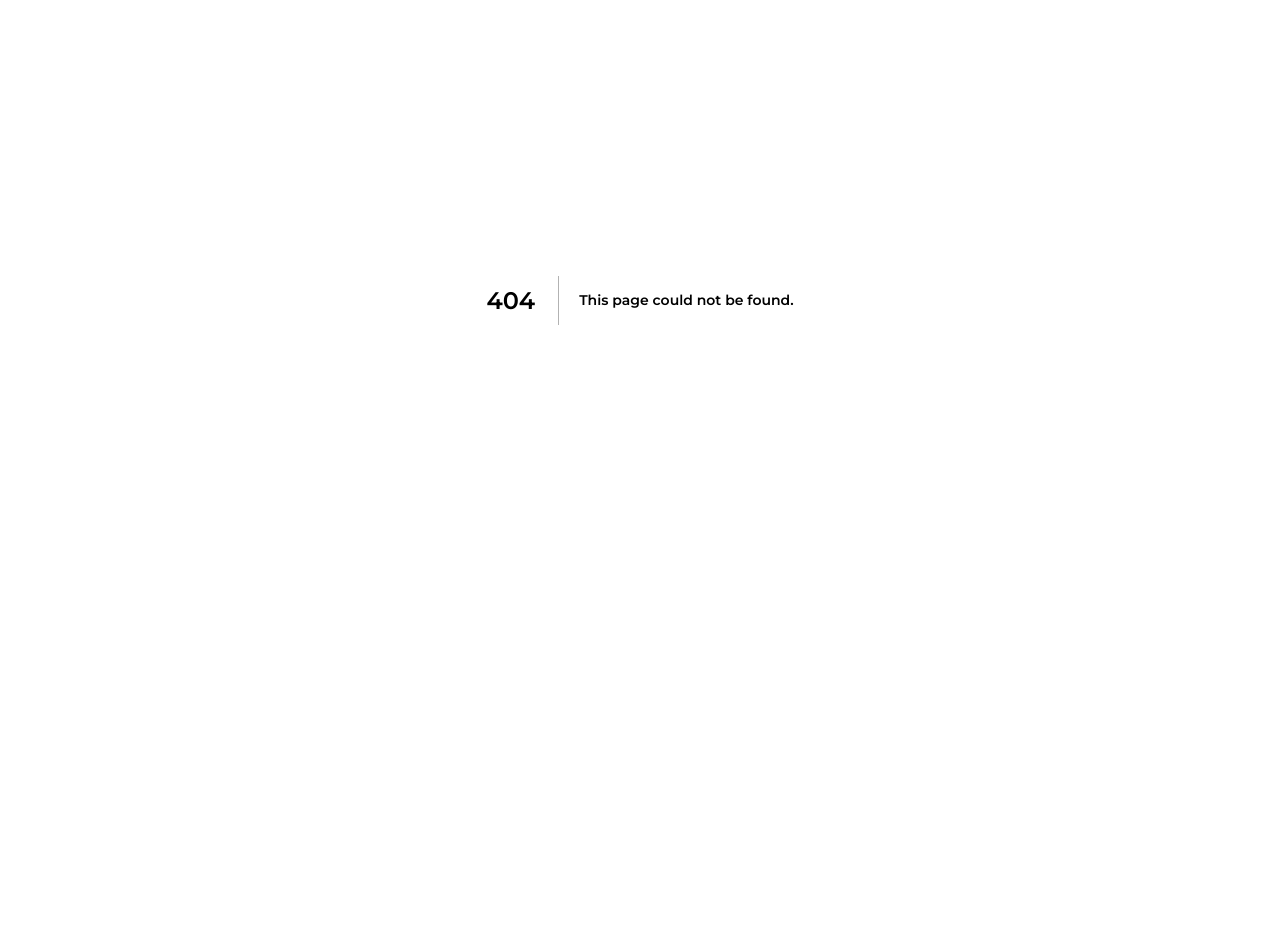
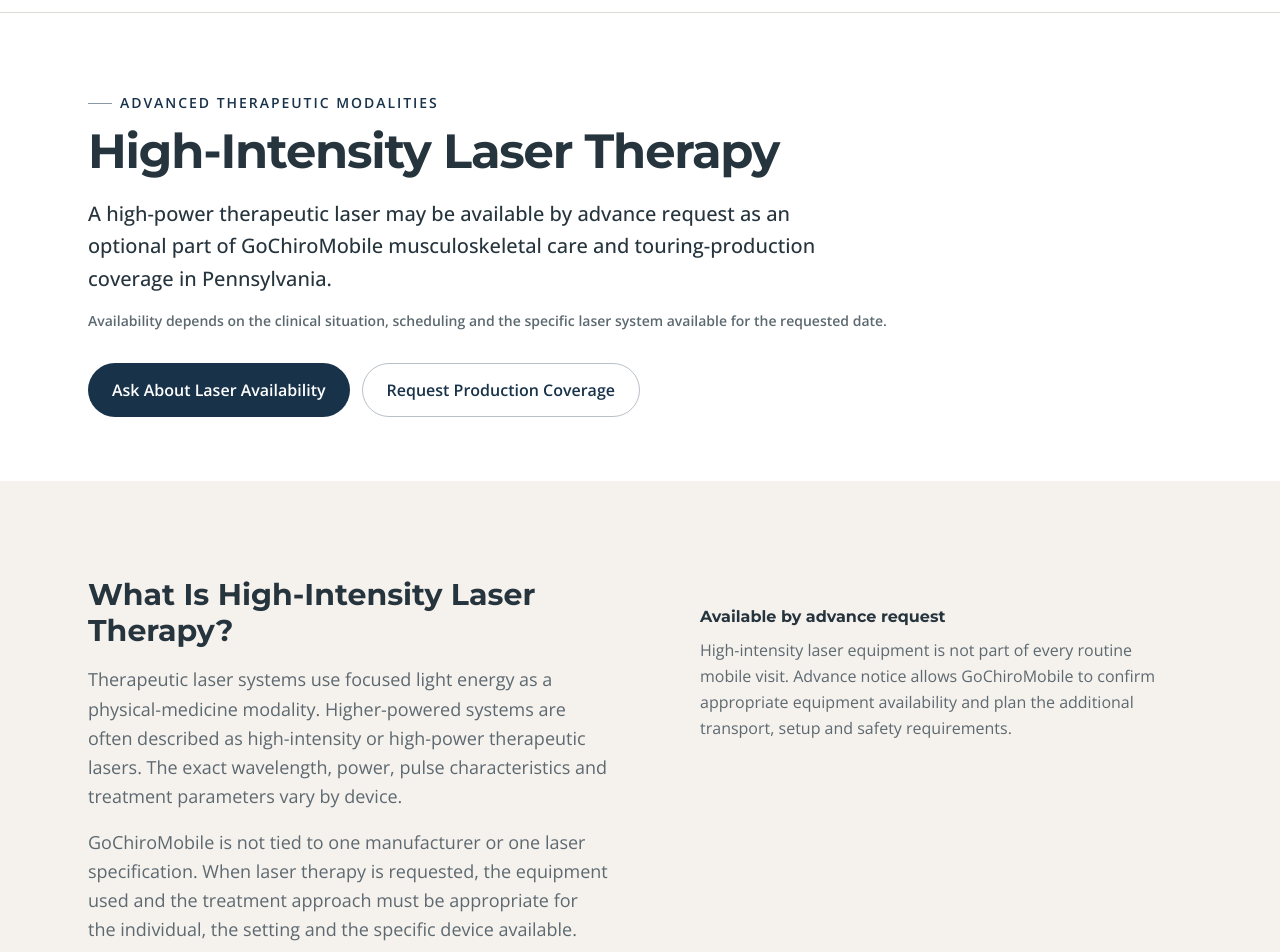
Before and after one commit to mybackcracker/gochiro-platform, a Next.js app: page /high-intensity-laser-therapy in a window 1280 px wide. Before the commit this address had no page. Shown: the part 100-1052 px from the top of the page. Before the commit the page ends 800 px from the top, so only its background shows below. Built offline with nearby package versions, Linux system fonts and the light colour scheme.

Commit message:
Add high-intensity laser therapy page

```diff
--- /dev/null
+++ b/app/(marketing)/high-intensity-laser-therapy/page.tsx
@@ -0,0 +1,160 @@
+import type { Metadata } from "next";
+import {
+  Section,
+  Container,
+  PageHeader,
+  CTAButton,
+  H2,
+  P,
+  Callout,
+  TagList,
+} from "@/components/ui";
+import { BUSINESS_PHONE } from "@/lib/gochiro";
+
+export const metadata: Metadata = {
+  title: "High-Intensity Laser Therapy | Mobile Care | GoChiroMobile",
+  description:
+    "High-intensity therapeutic laser may be available by advance request as part of mobile musculoskeletal care and touring-production coverage in Pennsylvania.",
+};
+
+const COMMON_GOALS = [
+  "Temporary relief of minor muscle pain and stiffness",
+  "Temporary relief of minor joint pain and stiffness",
+  "Muscle relaxation",
+  "Temporary increase in local circulation",
+  "An additional option within a musculoskeletal care plan",
+];
+
+export default function HighIntensityLaserTherapyPage() {
+  return (
+    <div>
+      <Section tone="white" className="pt-14 pb-12 sm:pt-20 sm:pb-16">
+        <Container>
+          <PageHeader
+            eyebrow="Advanced Therapeutic Modalities"
+            title="High-Intensity Laser Therapy"
+            lede="A high-power therapeutic laser may be available by advance request as an optional part of GoChiroMobile musculoskeletal care and touring-production coverage in Pennsylvania."
+          />
+          <p className="mt-4 text-sm font-semibold text-muted">
+            Availability depends on the clinical situation, scheduling and the specific laser system available for the requested date.
+          </p>
+          <div className="mt-8 flex flex-wrap gap-3">
+            <CTAButton href={`tel:${BUSINESS_PHONE}`}>Ask About Laser Availability</CTAButton>
+            <CTAButton href="/touring-production-care/request" variant="secondary">Request Production Coverage</CTAButton>
+          </div>
+        </Container>
+      </Section>
+
+      <Section tone="cream">
+        <Container>
+          <div className="grid gap-10 lg:grid-cols-2 lg:gap-16">
+            <div>
+              <H2>What Is High-Intensity Laser Therapy?</H2>
+              <P>
+                Therapeutic laser systems use focused light energy as a physical-medicine modality. Higher-powered systems are often described as high-intensity or high-power therapeutic lasers. The exact wavelength, power, pulse characteristics and treatment parameters vary by device.
+              </P>
+              <P>
+                GoChiroMobile is not tied to one manufacturer or one laser specification. When laser therapy is requested, the equipment used and the treatment approach must be appropriate for the individual, the setting and the specific device available.
+              </P>
+            </div>
+            <Callout title="Available by advance request">
+              <p className="text-base leading-relaxed text-muted">
+                High-intensity laser equipment is not part of every routine mobile visit. Advance notice allows GoChiroMobile to confirm appropriate equipment availability and plan the additional transport, setup and safety requirements.
+              </p>
+            </Callout>
+          </div>
+        </Container>
+      </Section>
+
+      <Section tone="white">
+        <Container>
+          <H2>Why It May Be Added to a Visit</H2>
+          <P className="max-w-3xl">
+            Depending on the device and its cleared indications, therapeutic laser may be considered as an adjunct to hands-on musculoskeletal care rather than as a replacement for examination, diagnosis or appropriate treatment.
+          </P>
+          <TagList items={COMMON_GOALS} />
+          <p className="mt-6 max-w-3xl text-sm leading-relaxed text-muted">
+            The uses that can appropriately be offered depend on the labeling and cleared indications of the specific device being used. No particular result is guaranteed.
+          </p>
+        </Container>
+      </Section>
+
+      <Section tone="cream">
+        <Container>
+          <div className="grid gap-8 lg:grid-cols-2">
+            <div>
+              <H2>Part of a Broader Musculoskeletal Approach</H2>
+              <P>
+                Laser therapy is one potential tool within GoChiroMobile&apos;s broader approach to musculoskeletal care. A visit may also involve focused assessment, chiropractic or joint treatment when appropriate, soft-tissue techniques, mobility work and practical recommendations based on the individual presentation.
+              </P>
+              <P>
+                Whether laser therapy is appropriate is determined after appropriate screening. It is not automatically used simply because it was requested in advance.
+              </P>
+            </div>
+            <Callout title="Equipment-specific treatment" tone="white">
+              <p className="text-base leading-relaxed text-muted">
+                Different therapeutic lasers have different operating characteristics and intended uses. Treatment parameters and safety procedures are based on the specific system being used rather than a generic wattage or wavelength claim.
+              </p>
+            </Callout>
+          </div>
+        </Container>
+      </Section>
+
+      <Section tone="white">
+        <Container>
+          <div className="max-w-3xl">
+            <H2>Laser Therapy for Touring Productions</H2>
+            <P>
+              For touring artists, performers, crew and production personnel, high-intensity laser therapy can be requested as an optional addition to an on-site production-care engagement. Because specialized equipment may need to be arranged specifically for the production date, advance notice is strongly preferred.
+            </P>
+            <P>
+              A tour manager, production manager or other authorized production contact can request laser availability when arranging coverage. Final use is still based on individual screening and clinical appropriateness at the time of care.
+            </P>
+            <div className="mt-6">
+              <CTAButton href="/touring-production-care" variant="secondary">Explore Touring Production Care</CTAButton>
+            </div>
+          </div>
+        </Container>
+      </Section>
+
+      <Section tone="cream">
+        <Container>
+          <div className="grid gap-8 lg:grid-cols-2">
+            <div>
+              <H2>Safety Comes First</H2>
+              <P>
+                High-powered medical lasers require appropriate training, controlled use and eye protection. Before treatment, relevant health history, medications, the treatment area and other factors are reviewed for potential precautions or contraindications.
+              </P>
+              <P>
+                If the available laser, treatment setting or individual presentation is not appropriate, laser therapy will not be provided and other care options can be discussed.
+              </P>
+            </div>
+            <Callout title="Not a stand-alone promise" tone="white">
+              <p className="text-base leading-relaxed text-muted">
+                GoChiroMobile does not advertise laser therapy as a cure or guarantee tissue healing. The specific device&apos;s cleared indications, clinical judgment and patient safety determine how the modality may be used.
+              </p>
+            </Callout>
+          </div>
+        </Container>
+      </Section>
+
+      <Section tone="white">
+        <Container>
+          <div className="max-w-3xl">
+            <H2>Request High-Intensity Laser Therapy</H2>
+            <P>
+              If you are interested in having high-intensity laser therapy available for a mobile visit or a touring-production engagement, contact GoChiroMobile before the requested date. We can confirm whether appropriate equipment can be arranged and discuss the logistics before you commit.
+            </P>
+            <P>
+              High-intensity laser therapy is currently offered only when appropriate equipment and scheduling are available. Mobile and touring-production care is provided at Pennsylvania locations.
+            </P>
+            <div className="mt-8 flex flex-wrap gap-3">
+              <CTAButton href={`tel:${BUSINESS_PHONE}`}>Call / Text {BUSINESS_PHONE}</CTAButton>
+              <CTAButton href="/touring-production-care/request" variant="secondary">Production Request</CTAButton>
+            </div>
+          </div>
+        </Container>
+      </Section>
+    </div>
+  );
+}
```
